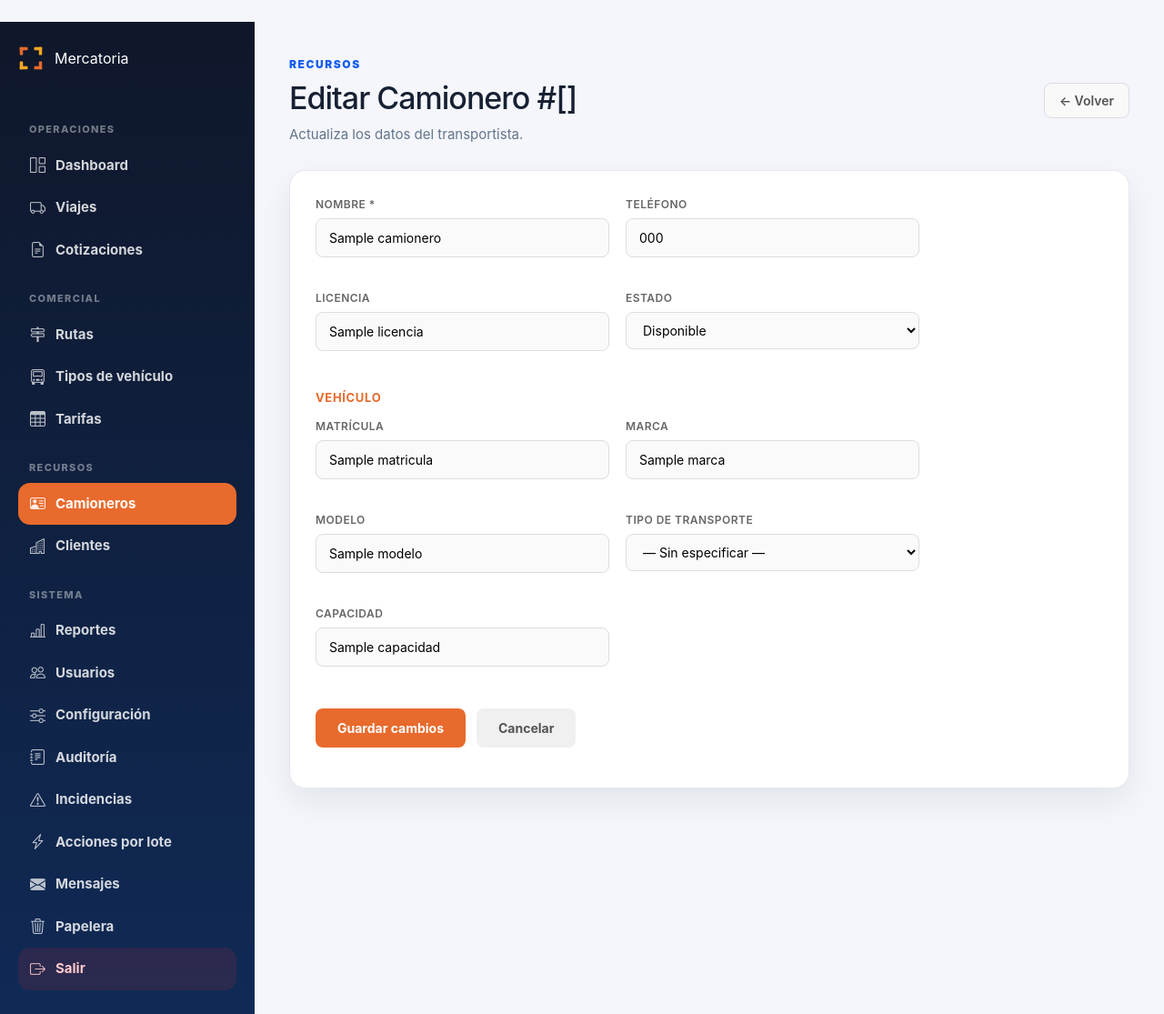
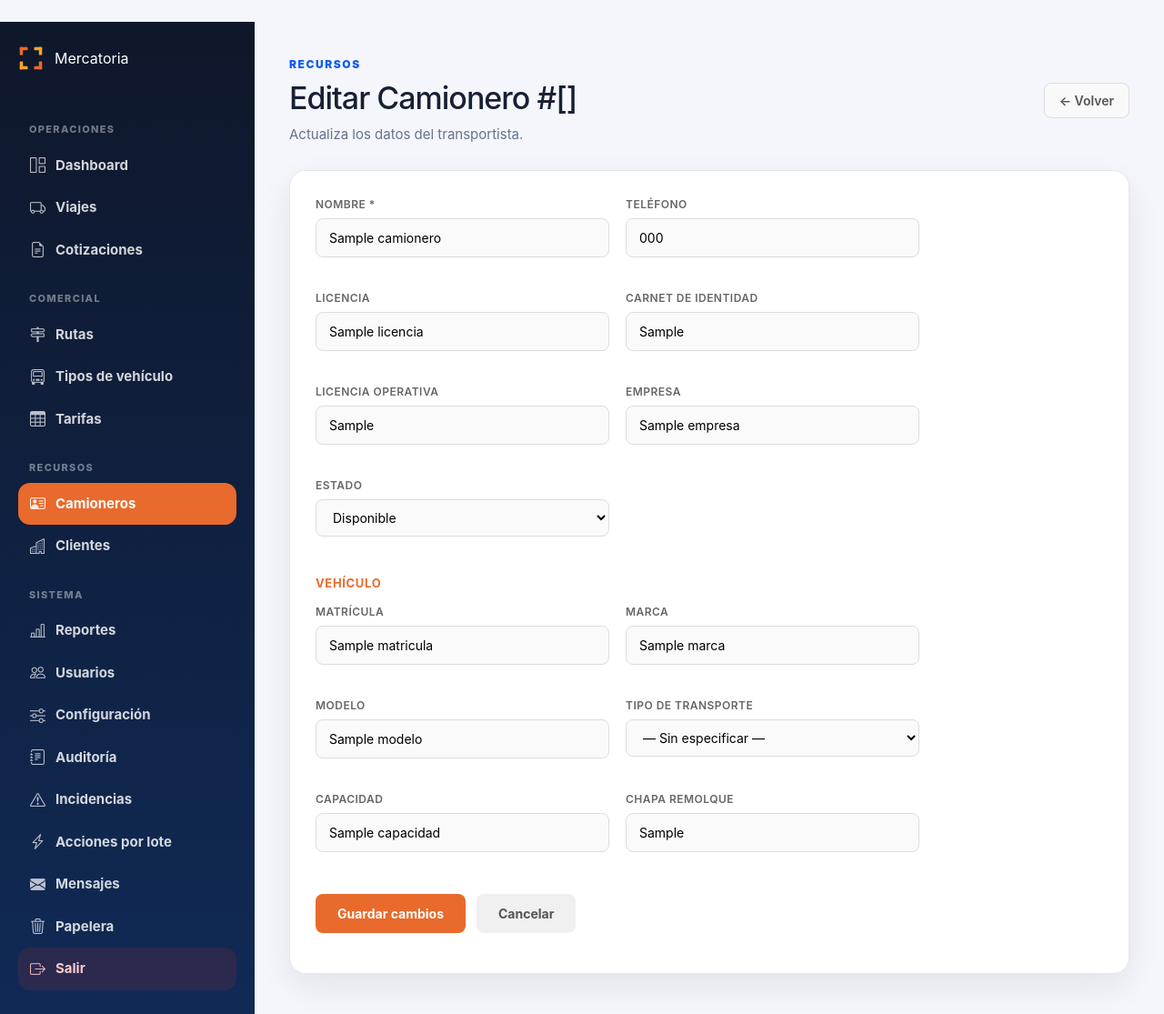
Before and after one commit to frankoaldos11-dotcom/Mercatoria-Trucks, a Flask app: page /admin/camioneros/1/editar in a window 1280 px wide. Shown: the whole page at 91% size. Run offline with Flask 3, Linux system fonts and the light colour scheme; a user stored in the database is signed in; tables that the repository leaves empty hold one stand-in row (values such as "Sample post"); a database or web service that is not in the repository returns one stand-in record (values such as "Sample title"); data that the repository does not hold is empty; some libraries are stand-ins or nearby versions.

Commit message:
feat: campos camionero para puerto, chapa remolque, carta de porte actualizada
- Nuevas columnas: camioneros.carnet_identidad, licencia_operativa, empresa; vehiculos.chapa_remolque
- Migraciones SQLite (migraciones.py) y PostgreSQL (migrations_v12.py)
- Formularios nuevo/editar camionero con 4 campos nuevos opcionales
- PDF carta de porte: sección transportista expandida a 7 campos en 2 filas

Co-Authored-By: Claude Sonnet 4.6 <noreply@anthropic.com>

```diff
--- a/migraciones.py
+++ b/migraciones.py
@@ -220,6 +220,12 @@ def ejecutar_migraciones():
         )
         """)
 
+    # v1.3 — campos camionero para puerto y chapa remolque
+    agregar_columna(cursor, "camioneros", "carnet_identidad",  "TEXT")
+    agregar_columna(cursor, "camioneros", "licencia_operativa", "TEXT")
+    agregar_columna(cursor, "camioneros", "empresa",            "TEXT")
+    agregar_columna(cursor, "vehiculos",  "chapa_remolque",     "TEXT")
+
     # v1.2 — papelera de reciclaje
     agregar_columna(cursor, "camioneros", "deleted_at", "TEXT")
     agregar_columna(cursor, "camioneros", "deleted_by", "TEXT")
--- a/routes/admin.py
+++ b/routes/admin.py
@@ -1238,16 +1238,20 @@ def admin_camioneros():
     error = None
 
     if request.method == "POST":
-        nombre    = request.form["nombre"].strip()
-        telefono  = request.form.get("telefono", "").strip()
-        licencia  = request.form.get("licencia", "").strip()
-        estado    = request.form.get("estado", "Disponible").strip()
-
-        matricula = request.form.get("matricula", "").strip()
-        marca     = request.form.get("marca", "").strip()
-        modelo    = request.form.get("modelo", "").strip()
-        tipo      = request.form.get("tipo", "").strip()
-        capacidad = request.form.get("capacidad", "").strip()
+        nombre             = request.form["nombre"].strip()
+        telefono           = request.form.get("telefono", "").strip()
+        licencia           = request.form.get("licencia", "").strip()
+        carnet_identidad   = request.form.get("carnet_identidad", "").strip()
+        licencia_operativa = request.form.get("licencia_operativa", "").strip()
+        empresa            = request.form.get("empresa", "").strip()
+        estado             = request.form.get("estado", "Disponible").strip()
+
+        matricula      = request.form.get("matricula", "").strip()
+        marca          = request.form.get("marca", "").strip()
+        modelo         = request.form.get("modelo", "").strip()
+        tipo           = request.form.get("tipo", "").strip()
+        capacidad      = request.form.get("capacidad", "").strip()
+        chapa_remolque = request.form.get("chapa_remolque", "").strip()
 
         if not matricula:
             error = "La matrícula del vehículo es obligatoria."
@@ -1259,18 +1263,19 @@ def admin_camioneros():
 
         if not error:
             cursor.execute("""
-                INSERT INTO camioneros (nombre, telefono, licencia, estado, activo)
-                VALUES (?, ?, ?, ?, 1)
-            """, (nombre, telefono, licencia, estado))
+                INSERT INTO camioneros (nombre, telefono, licencia, carnet_identidad,
+                    licencia_operativa, empresa, estado, activo)
+                VALUES (?, ?, ?, ?, ?, ?, ?, 1)
+            """, (nombre, telefono, licencia, carnet_identidad, licencia_operativa, empresa, estado))
             nuevo_id = cursor.lastrowid
 
             if matricula:
                 cursor.execute("""
                     INSERT INTO vehiculos
                         (camionero_id, matricula, marca, modelo, tipo, capacidad,
-                         estado, activo)
-                    VALUES (?, ?, ?, ?, ?, ?, 'Disponible', 1)
-                """, (nuevo_id, matricula, marca, modelo, tipo, capacidad))
+                         chapa_remolque, estado, activo)
+                    VALUES (?, ?, ?, ?, ?, ?, ?, 'Disponible', 1)
+                """, (nuevo_id, matricula, marca, modelo, tipo, capacidad, chapa_remolque))
 
             conexion.commit()
             conexion.close()
@@ -1365,37 +1370,41 @@ def editar_camionero(id):
     error = None
 
     if request.method == "POST":
-        nombre   = request.form["nombre"].strip()
-        telefono = request.form.get("telefono", "").strip()
-        licencia = request.form.get("licencia", "").strip()
-        estado   = request.form.get("estado", "Disponible").strip()
-
-        matricula = request.form.get("matricula", "").strip()
-        marca     = request.form.get("marca", "").strip()
-        modelo    = request.form.get("modelo", "").strip()
-        tipo      = request.form.get("tipo", "").strip()
-        capacidad = request.form.get("capacidad", "").strip()
+        nombre             = request.form["nombre"].strip()
+        telefono           = request.form.get("telefono", "").strip()
+        licencia           = request.form.get("licencia", "").strip()
+        carnet_identidad   = request.form.get("carnet_identidad", "").strip()
+        licencia_operativa = request.form.get("licencia_operativa", "").strip()
+        empresa            = request.form.get("empresa", "").strip()
+        estado             = request.form.get("estado", "Disponible").strip()
+
+        matricula      = request.form.get("matricula", "").strip()
+        marca          = request.form.get("marca", "").strip()
+        modelo         = request.form.get("modelo", "").strip()
+        tipo           = request.form.get("tipo", "").strip()
+        capacidad      = request.form.get("capacidad", "").strip()
+        chapa_remolque = request.form.get("chapa_remolque", "").strip()
 
         cursor.execute("""
-            UPDATE camioneros SET nombre = ?, telefono = ?, licencia = ?, estado = ?
+            UPDATE camioneros SET nombre = ?, telefono = ?, licencia = ?,
+                carnet_identidad = ?, licencia_operativa = ?, empresa = ?,
+                estado = ?
             WHERE id = ?
-        """, (nombre, telefono, licencia, estado, id))
-
-        # Buscar vehículo actual del camionero
+        """, (nombre, telefono, licencia, carnet_identidad, licencia_operativa, empresa, estado, id))
+
         cursor.execute(
             "SELECT id FROM vehiculos WHERE camionero_id = ? AND activo = 1", (id,)
         )
         veh_row = cursor.fetchone()
 
         if veh_row:
-            # Actualizar vehículo existente
             cursor.execute("""
                 UPDATE vehiculos
-                SET matricula = ?, marca = ?, modelo = ?, tipo = ?, capacidad = ?
+                SET matricula = ?, marca = ?, modelo = ?, tipo = ?,
+                    capacidad = ?, chapa_remolque = ?
                 WHERE id = ?
-            """, (matricula, marca, modelo, tipo, capacidad, veh_row["id"]))
+            """, (matricula, marca, modelo, tipo, capacidad, chapa_remolque, veh_row["id"]))
         elif matricula:
-            # Verificar matrícula única antes de insertar
             cursor.execute(
                 "SELECT id FROM vehiculos WHERE matricula = ?", (matricula,)
             )
@@ -1405,9 +1414,9 @@ def editar_camionero(id):
                 cursor.execute("""
                     INSERT INTO vehiculos
                         (camionero_id, matricula, marca, modelo, tipo, capacidad,
-                         estado, activo)
-                    VALUES (?, ?, ?, ?, ?, ?, 'Disponible', 1)
-                """, (id, matricula, marca, modelo, tipo, capacidad))
+                         chapa_remolque, estado, activo)
+                    VALUES (?, ?, ?, ?, ?, ?, ?, 'Disponible', 1)
+                """, (id, matricula, marca, modelo, tipo, capacidad, chapa_remolque))
 
         if not error:
             conexion.commit()
@@ -1415,7 +1424,9 @@ def editar_camionero(id):
             return redirect("/admin/camioneros")
 
     cursor.execute(
-        "SELECT id, nombre, telefono, licencia, estado FROM camioneros WHERE id = ?",
+        """SELECT id, nombre, telefono, licencia, carnet_identidad,
+                   licencia_operativa, empresa, estado
+            FROM camioneros WHERE id = ?""",
         (id,)
     )
     camionero = cursor.fetchone()
@@ -1425,7 +1436,7 @@ def editar_camionero(id):
         return redirect("/admin/camioneros")
 
     cursor.execute(
-        """SELECT id, matricula, marca, modelo, tipo, capacidad
+        """SELECT id, matricula, marca, modelo, tipo, capacidad, chapa_remolque
            FROM vehiculos WHERE camionero_id = ? AND activo = 1""",
         (id,)
     )
--- a/templates/admin/editar_camionero.html
+++ b/templates/admin/editar_camionero.html
@@ -40,6 +40,27 @@
                     <input type="text" name="licencia" class="input-crud"
                            value="{{ camionero.licencia or '' }}">
                 </div>
+                <div class="edit-field">
+                    <label>Carnet de Identidad</label>
+                    <input type="text" name="carnet_identidad" class="input-crud"
+                           value="{{ camionero.carnet_identidad or '' }}" placeholder="CI / DUI / DNI">
+                </div>
+            </div>
+
+            <div class="edit-row">
+                <div class="edit-field">
+                    <label>Licencia Operativa</label>
+                    <input type="text" name="licencia_operativa" class="input-crud"
+                           value="{{ camionero.licencia_operativa or '' }}" placeholder="Ej: LO-2024-001">
+                </div>
+                <div class="edit-field">
+                    <label>Empresa</label>
+                    <input type="text" name="empresa" class="input-crud"
+                           value="{{ camionero.empresa or '' }}" placeholder="Empresa o autónomo">
+                </div>
+            </div>
+
+            <div class="edit-row">
                 <div class="edit-field" style="max-width: 340px;">
                     <label>Estado</label>
                     <select name="estado" class="input-crud">
@@ -98,6 +119,12 @@
                     <input type="text" name="capacidad" class="input-crud"
                            value="{{ vehiculo.capacidad if vehiculo else '' }}"
                            placeholder="Ej: 10 ton">
+                </div>
+                <div class="edit-field">
+                    <label>Chapa Remolque</label>
+                    <input type="text" name="chapa_remolque" class="input-crud"
+                           value="{{ vehiculo.chapa_remolque if vehiculo else '' }}"
+                           placeholder="Matrícula del remolque">
                 </div>
             </div>
 
```
Also changed, not shown: migrations_v12.py (+8 -0 lines), services/pdf_service.py (+49 -25 lines), templates/admin/camioneros.html (+16 -0 lines), test_report.md (+38 -30 lines).
